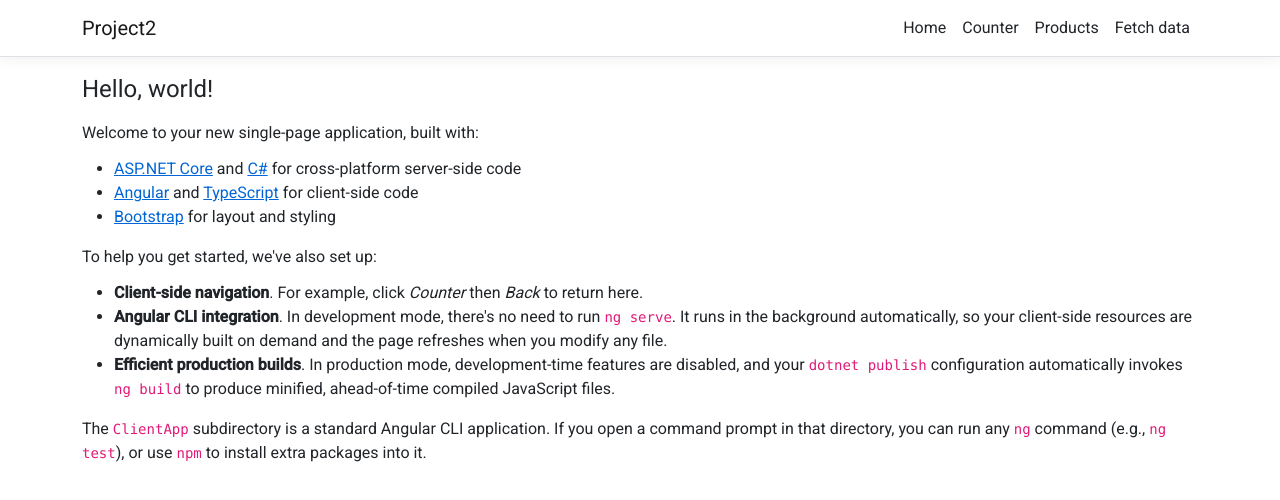
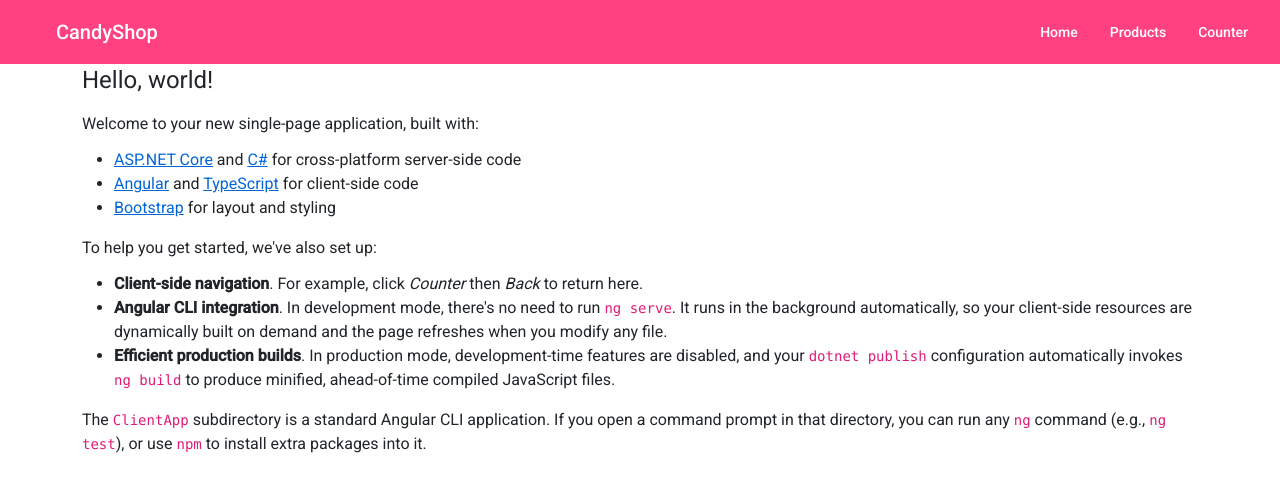
Before and after one commit to Paulchro/CandyShopProject, an Angular app in the folder Project2/ClientApp/: page / in a window 1280 px wide. Shown: the top 500 px of the page. Built offline with nearby package versions, Linux system fonts and the light colour scheme.

Commit message:
Welcome component with navigation bar.

```diff
--- a/Project2/ClientApp/src/app/app.component.html
+++ b/Project2/ClientApp/src/app/app.component.html
@@ -1,5 +1,5 @@
 <body>
-  <app-nav-menu></app-nav-menu>
+  <app-welcome-component></app-welcome-component>
   <div class="container">
     <router-outlet></router-outlet>
   </div>
--- a/Project2/ClientApp/src/app/app.module.ts
+++ b/Project2/ClientApp/src/app/app.module.ts
@@ -14,6 +14,8 @@
 import {MatButtonModule} from '@angular/material/button';
 import { BackComponentComponent } from './back-component/back-component.component';
 import {MatIconModule} from '@angular/material/icon';
+import { WelcomeComponentComponent } from './welcome-component/welcome-component.component';
+import {MatToolbarModule} from '@angular/material/toolbar';
 
 @NgModule({
   declarations: [
@@ -23,7 +25,8 @@
     CounterComponent,
     FetchDataComponent,
     FetchProductComponent,
-    BackComponentComponent
+    BackComponentComponent,
+    WelcomeComponentComponent
   ],
   imports: [
     BrowserModule.withServerTransition({ appId: 'ng-cli-universal' }),
@@ -31,6 +34,7 @@
     FormsModule,
     MatButtonModule,
     MatIconModule,
+    MatToolbarModule,
     RouterModule.forRoot([
       { path: '', component: HomeComponent, pathMatch: 'full' },
       { path: 'counter', component: CounterComponent },
--- a/Project2/ClientApp/src/app/back-component/back-component.component.ts
+++ b/Project2/ClientApp/src/app/back-component/back-component.component.ts
@@ -14,6 +14,6 @@
   }
 
   public goBack(){
-    this.router.navigate(['/products']);
+    this.router.navigate(['/']);
   }
 }
--- /dev/null
+++ b/Project2/ClientApp/src/app/welcome-component/welcome-component.component.css
@@ -0,0 +1,8 @@
+.mat-button:hover {
+  color: pink;
+}
+
+.align-right{
+  margin-left: auto;
+  margin-right: 0;
+}
--- /dev/null
+++ b/Project2/ClientApp/src/app/welcome-component/welcome-component.component.html
@@ -0,0 +1,14 @@
+<mat-toolbar color="accent">
+  <mat-toolbar-row>
+    <button mat-icon-button>
+      <!-- <mat-icon (click)="sidenav.toggle()">menu</mat-icon> -->
+    </button>
+    <h1>CandyShop</h1>
+    <span class="menu-spacer"></span>
+    <div class = "align-right">
+      <a mat-button [routerLink]="'/'"> Home </a>
+      <a mat-button [routerLink]="'/products'"> Products </a>
+      <a mat-button [routerLink]="'/counter'"> Counter </a>
+    </div>
+  </mat-toolbar-row>
+</mat-toolbar>
--- /dev/null
+++ b/Project2/ClientApp/src/app/welcome-component/welcome-component.component.ts
@@ -0,0 +1,15 @@
+import { Component, OnInit } from '@angular/core';
+
+@Component({
+  selector: 'app-welcome-component',
+  templateUrl: './welcome-component.component.html',
+  styleUrls: ['./welcome-component.component.css']
+})
+export class WelcomeComponentComponent implements OnInit {
+
+  constructor() { }
+
+  ngOnInit(): void {
+  }
+
+}
```
Also changed, not shown: 1 other file (tests, documents, lock files or other folders).
